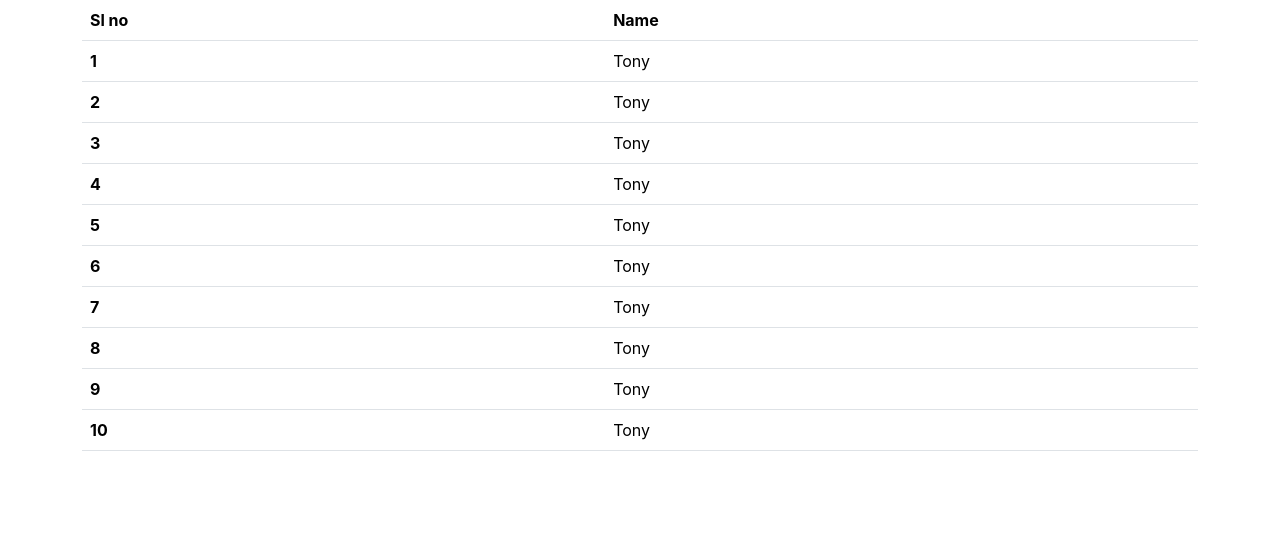
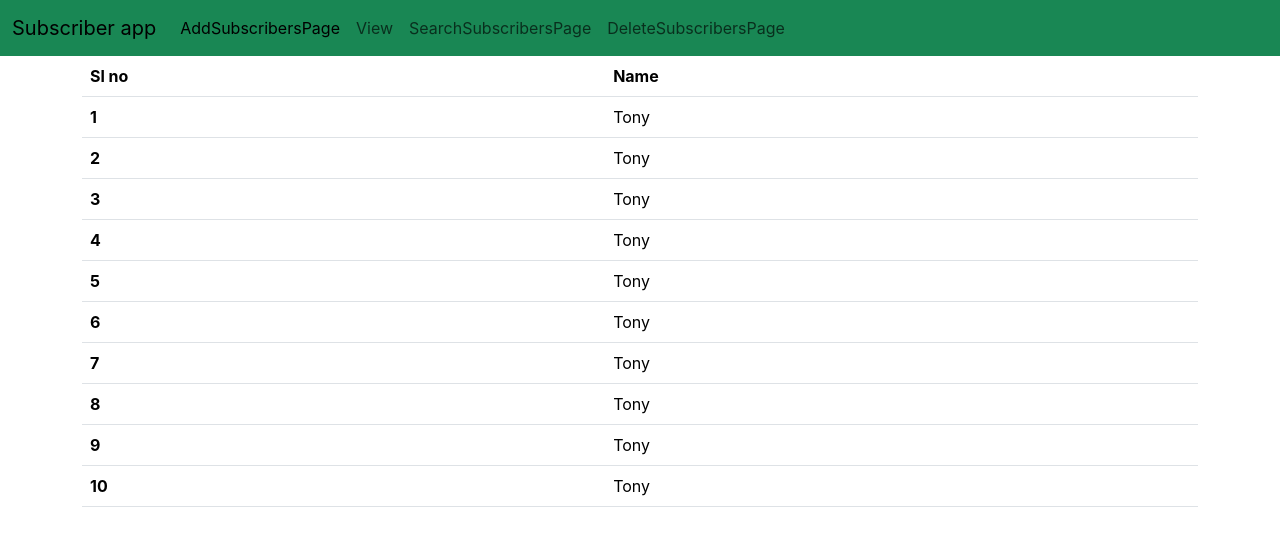
Before and after one commit to Poojahh/Subscription-App, a React (Create React App) app: page /view in a window 1280 px wide. Shown: the top 546 px of the page. Built offline with nearby package versions, Linux system fonts and the light colour scheme.

Commit message:
Subscriber app

```diff
--- a/src/components/AddSubscribersPage.jsx
+++ b/src/components/AddSubscribersPage.jsx
@@ -1,8 +1,10 @@
 import React from 'react'
+import Navbar from './Navbar'
 
 const AddSubscribersPage = () => {
   return (
     <div>
+        <Navbar/>
       <div className="container">
         <div className="row">
             <div className="col col-12 col-sm-12 col-md-12 col-lg-12 col-xl-12 col-xxl-12">
--- a/src/components/DeleteSubscribersPage.jsx
+++ b/src/components/DeleteSubscribersPage.jsx
@@ -1,8 +1,10 @@
 import React from 'react'
+import Navbar from './Navbar'
 
 const DeleteSubscribersPage = () => {
   return (
     <div>
+        <Navbar/>
     <div className="container">
       <div className="row">
           <div className="col col-12 col-sm-12 col-md-12 col-lg-12 col-xl-12 col-xxl-12">
--- /dev/null
+++ b/src/components/Navbar.jsx
@@ -0,0 +1,35 @@
+import React from 'react'
+
+const Navbar = () => {
+  return (
+    <div>
+      <nav class="navbar navbar-expand-lg bg-success">
+  <div class="container-fluid">
+    <a class="navbar-brand" href="#">Subscriber app</a>
+    <button class="navbar-toggler" type="button" data-bs-toggle="collapse" data-bs-target="#navbarNavDropdown" aria-controls="navbarNavDropdown" aria-expanded="false" aria-label="Toggle navigation">
+      <span class="navbar-toggler-icon"></span>
+    </button>
+    <div class="collapse navbar-collapse" id="navbarNavDropdown">
+      <ul class="navbar-nav">
+        <li class="nav-item">
+          <a class="nav-link active" aria-current="page" href="/">AddSubscribersPage</a>
+        </li>
+        <li class="nav-item">
+          <a class="nav-link" href="/view">View</a>
+        </li>
+        <li class="nav-item">
+          <a class="nav-link" href="/search">SearchSubscribersPage</a>
+        </li>
+        <li class="nav-item">
+          <a class="nav-link" href="/delete">DeleteSubscribersPage</a>
+        </li>
+
+      </ul>
+    </div>
+  </div>
+</nav>
+    </div>
+  )
+}
+
+export default Navbar
--- a/src/components/SearchSubscribersPage.jsx
+++ b/src/components/SearchSubscribersPage.jsx
@@ -1,8 +1,10 @@
 import React from 'react'
+import Navbar from './Navbar'
 
 const SearchSubscribersPage = () => {
   return (
     <div>
+        <Navbar/>
       <div className="container">
         <div className="row">
             <div className="col col-12 col-sm-12 col-md-12 col-lg-12 col-xl-12 col-xxl-12">
--- a/src/components/View.jsx
+++ b/src/components/View.jsx
@@ -1,8 +1,10 @@
 import React from 'react'
+import Navbar from './Navbar'
 
 const View = () => {
   return (
     <div>
+      <Navbar/>
     <div className="container">
       <div className="row">
         <div className="col col-12 col-sm-12 col-md-12 col-lg-12 col-xl-12 col-xxl-12">
```
